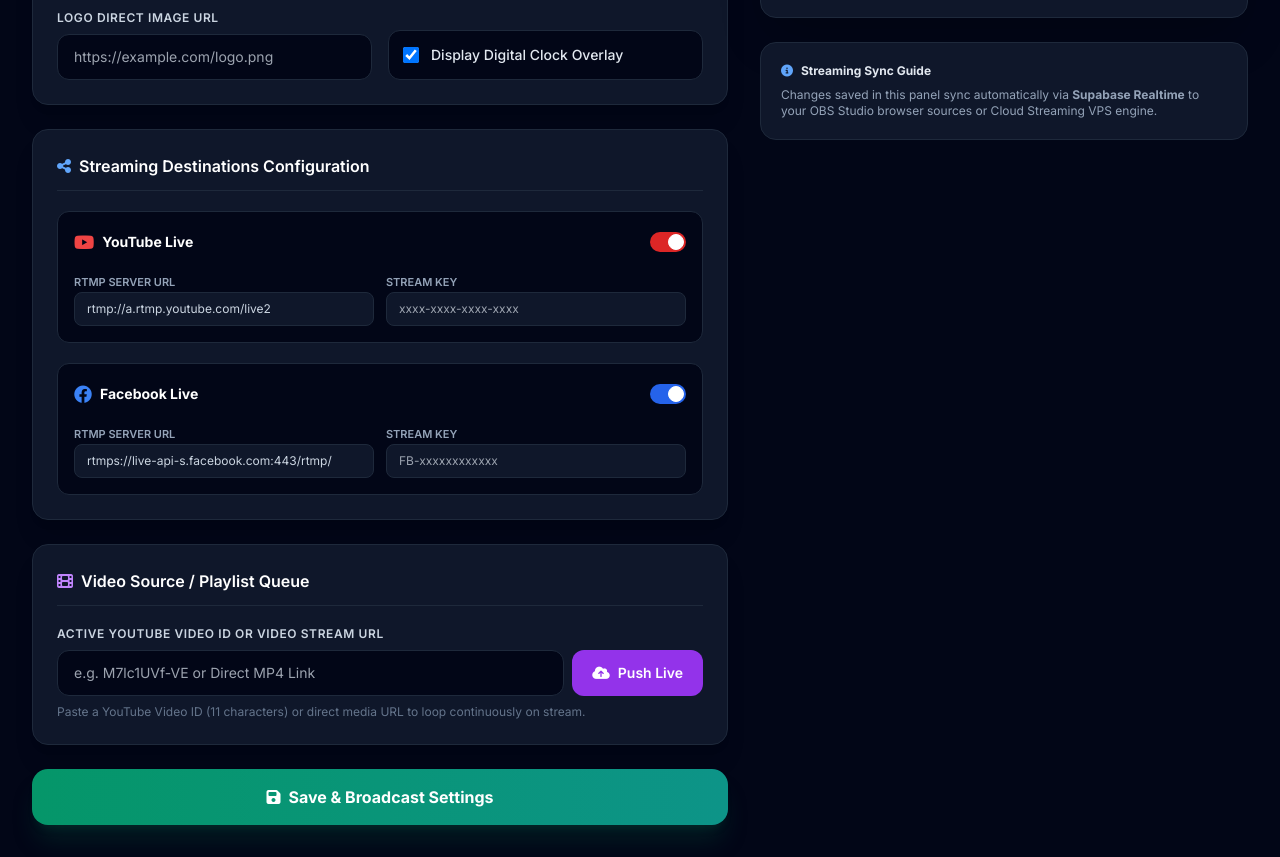
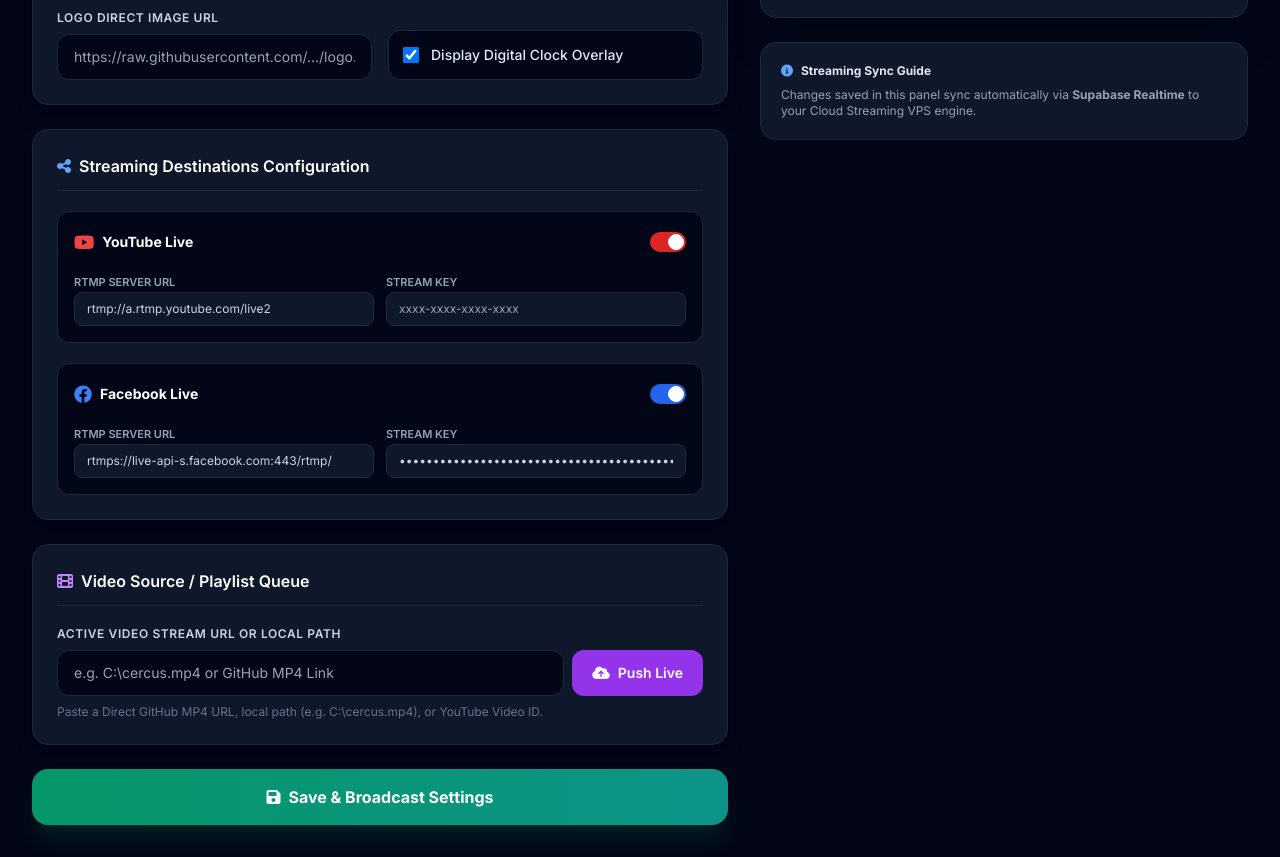
Before and after one commit to aliakbarshar/live, a plain HTML site: page index.html in a window 1280 px wide. Shown: the part 499-1356 px from the top of the page. Drawn offline with nearby package versions, Linux system fonts and the light colour scheme; no server answers.

Commit message:
Update index.html

```diff
--- a/index.html
+++ b/index.html
@@ -73,7 +73,7 @@
 
         <div class="grid grid-cols-1 lg:grid-cols-12 gap-8">
 
-            <!-- LEFT & CENTER CONTROLS (8 Cols) -->
+            <!-- LEFT & CENTER CONTROLS (7 Cols) -->
             <div class="lg:col-span-7 xl:col-span-7 space-y-6">
 
                 <!-- Master Action Bar -->
@@ -122,7 +122,7 @@
                         <div class="grid grid-cols-1 sm:grid-cols-2 gap-4">
                             <div>
                                 <label class="block text-xs font-semibold text-slate-300 uppercase tracking-wider mb-2">Logo Direct Image URL</label>
-                                <input type="text" id="logoUrl" oninput="handleInstantPreview()" placeholder="https://example.com/logo.png" class="w-full bg-slate-950 border border-slate-800 rounded-xl px-4 py-3 text-sm text-white focus:outline-none focus:border-emerald-500 transition">
+                                <input type="text" id="logoUrl" oninput="handleInstantPreview()" placeholder="https://raw.githubusercontent.com/.../logo.png" class="w-full bg-slate-950 border border-slate-800 rounded-xl px-4 py-3 text-sm text-white focus:outline-none focus:border-emerald-500 transition">
                             </div>
                             <div class="flex flex-col justify-end">
                                 <label class="flex items-center space-x-3 bg-slate-950 border border-slate-800 rounded-xl p-3.5 cursor-pointer hover:border-slate-700 transition">
@@ -186,7 +186,7 @@
                             </div>
                             <div>
                                 <label class="text-[11px] font-semibold text-slate-400 uppercase">Stream Key</label>
-                                <input type="password" id="fbStreamKey" placeholder="FB-xxxxxxxxxxxx" class="w-full bg-slate-900 border border-slate-800 rounded-lg px-3 py-2 text-xs text-slate-300 focus:outline-none focus:border-blue-500">
+                                <input type="password" id="fbStreamKey" value="FB-1333338138808485-0-Ab7oqxJ0H2Z1stRTDe5-HBnv" placeholder="FB-xxxxxxxxxxxx" class="w-full bg-slate-900 border border-slate-800 rounded-lg px-3 py-2 text-xs text-slate-300 focus:outline-none focus:border-blue-500">
                             </div>
                         </div>
                     </div>
@@ -202,14 +202,14 @@
                     </div>
 
                     <div>
-                        <label class="block text-xs font-semibold text-slate-300 uppercase tracking-wider mb-2">Active YouTube Video ID or Video Stream URL</label>
+                        <label class="block text-xs font-semibold text-slate-300 uppercase tracking-wider mb-2">Active Video Stream URL or Local Path</label>
                         <div class="flex gap-2">
-                            <input type="text" id="videoSource" oninput="handleInstantPreview()" placeholder="e.g. M7lc1UVf-VE or Direct MP4 Link" class="w-full bg-slate-950 border border-slate-800 rounded-xl px-4 py-3 text-sm text-white focus:outline-none focus:border-emerald-500 transition">
+                            <input type="text" id="videoSource" oninput="handleInstantPreview()" placeholder="e.g. C:\cercus.mp4 or GitHub MP4 Link" class="w-full bg-slate-950 border border-slate-800 rounded-xl px-4 py-3 text-sm text-white focus:outline-none focus:border-emerald-500 transition">
                             <button onclick="updateSettings()" class="bg-purple-600 hover:bg-purple-500 text-white font-semibold px-5 rounded-xl transition text-sm flex items-center gap-2 shrink-0">
                                 <i class="fa-solid fa-cloud-arrow-up"></i> Push Live
                             </button>
                         </div>
-                        <p class="text-xs text-slate-500 mt-2">Paste a YouTube Video ID (11 characters) or direct media URL to loop continuously on stream.</p>
+                        <p class="text-xs text-slate-500 mt-2">Paste a Direct GitHub MP4 URL, local path (e.g. C:\cercus.mp4), or YouTube Video ID.</p>
                     </div>
                 </div>
 
@@ -240,7 +240,7 @@
 
                             <!-- Simulated Video Background or iFrame -->
                             <div id="videoContainer" class="absolute inset-0 z-0 bg-slate-950 flex items-center justify-center overflow-hidden">
-                                <iframe id="ytPreviewIframe" class="w-full h-full pointer-events-none opacity-80" src="https://www.youtube.com/embed/M7lc1UVf-VE?autoplay=1&mute=1&controls=0&loop=1&playlist=M7lc1UVf-VE" frameborder="0" allow="autoplay; encrypted-media"></iframe>
+                                <iframe id="ytPreviewIframe" class="w-full h-full pointer-events-none opacity-80" src="https://www.youtube.com/embed/6stlCkUDG_s?autoplay=1&mute=1&controls=0&loop=1&playlist=6stlCkUDG_s" frameborder="0" allow="autoplay; encrypted-media"></iframe>
                             </div>
 
                             <!-- OVERLAY LAYER TOP -->
@@ -300,7 +300,7 @@
                         <h3 class="font-bold text-slate-200 flex items-center gap-2">
                             <i class="fa-solid fa-circle-info text-blue-400"></i> Streaming Sync Guide
                         </h3>
-                        <p>Changes saved in this panel sync automatically via <strong>Supabase Realtime</strong> to your OBS Studio browser sources or Cloud Streaming VPS engine.</p>
+                        <p>Changes saved in this panel sync automatically via <strong>Supabase Realtime</strong> to your Cloud Streaming VPS engine.</p>
                     </div>
                 </div>
 
@@ -311,7 +311,7 @@
 
     <!-- Supabase Logic & Application Script -->
     <script>
-        // Initialize Supabase Client with credentials
+        // Initialize Supabase Client credentials
         const SUPABASE_URL = "https://meywyyvqmrnpbzrzzhvm.supabase.co";
         const SUPABASE_KEY = "eyJhbGciOiJIUzI1NiIsInR5cCI6IkpXVCJ9.eyJpc3MiOiJzdXBhYmFzZSIsInJlZiI6Im1leXd5eXZxbXJucGJ6cnp6aHZtIiwicm9sZSI6InNlcnZpY2Vfcm9sZSIsImlhdCI6MTc5MDM4Nzk2MiwiZXhwIjoyMTA1OTYzOTYyfQ.V3IuQuxRmK7npiS66RPn0SnYjnk7W2xo2pGvl_jWCtI";
 
@@ -379,8 +379,8 @@
             // Clock toggle
             document.getElementById('previewClock').style.display = showClock ? 'block' : 'none';
 
-            // Video Source Update
-            if (videoSrc && videoSrc.trim().length === 11) {
+            // Video Source Preview Update
+            if (videoSrc && videoSrc.trim().length === 11 && !videoSrc.includes('http')) {
                 const iframe = document.getElementById('ytPreviewIframe');
                 const newUrl = `https://www.youtube.com/embed/${videoSrc.trim()}?autoplay=1&mute=1&controls=0&loop=1&playlist=${videoSrc.trim()}`;
                 if (iframe && !iframe.src.includes(videoSrc.trim())) {
```
